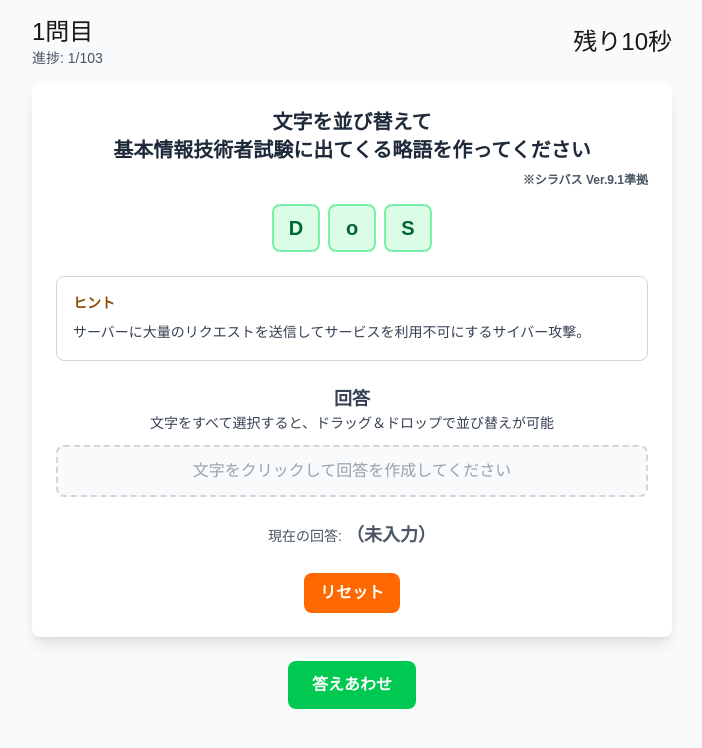
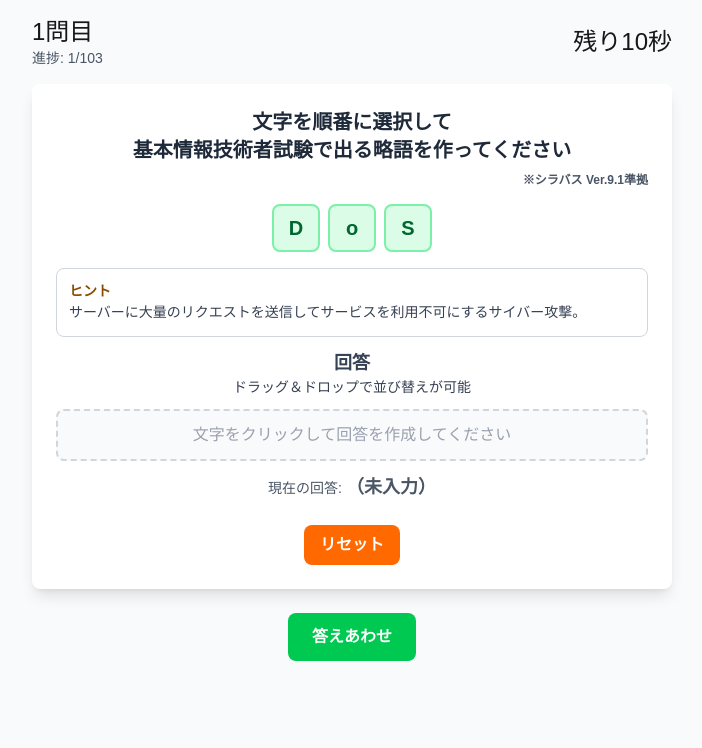
Before and after one commit to koza-ken/shufflemoji, a Next.js app: page /game/fe in a window 1280 px wide. Shown: the top 748 px of the page, without its empty margins (288-990 px from the left). Built offline with nearby package versions, Linux system fonts and the light colour scheme.

Commit message:
fix:言葉遣いや間隔等微修正

```diff
--- a/app/page.tsx
+++ b/app/page.tsx
@@ -27,12 +27,12 @@ export default function TopPage() {
               シャッフルもじ
             </h1>
             <p className="text-lg text-gray-600 mb-8">
-              プログラミング用語の並び替えゲームです
+              バラバラになった文字の並び替えゲーム
             </p>
 
             <div className="space-y-8">
               <div className="mt-10">
-                <p className="text-2xl font-bold">ゲーム開始</p>
+                <p className="text-2xl font-bold">モード選択</p>
                 <div className="flex justify-center gap-4 mt-4">
                   <ModeButton
                     mode="html-css"
@@ -61,7 +61,7 @@ export default function TopPage() {
                     onClick={() => setIsGuideModalOpen(true)}
                     className="w-40 bg-blue-500 hover:bg-blue-600 text-white font-bold py-2 px-6 rounded text-center"
                   >
-                    使い方
+                    遊び方
                   </button>
                   <Link
                     href="/ranking"
--- a/components/game/Answer.tsx
+++ b/components/game/Answer.tsx
@@ -28,9 +28,9 @@ export const Answer = ({
   }: AnswerProps) => {
 
   return (
-    <div className="mb-6">
+    <div className="mb-2">
       <h3 className="text-lg font-semibold text-gray-700 text-center">回答</h3>
-      <p className="text-sm mb-3 text-center text-gray-700">文字をすべて選択すると、ドラッグ＆ドロップで並び替えが可能</p>
+      <p className="text-sm mb-3 text-center text-gray-700">ドラッグ＆ドロップで並び替えが可能</p>
       <div
         className="flex justify-center items-center gap-2 min-h-[3rem] p-3 bg-gray-50 border-2 border-dashed border-gray-300 rounded-lg"
       >
--- a/components/game/FEQuestion.tsx
+++ b/components/game/FEQuestion.tsx
@@ -9,13 +9,13 @@ export const FEQuestion = ({ allChars, handleCharClick }: FEQuestionProps) => {
   return (
     <>
       <h2 className="text-xl font-semibold text-gray-800 mb-4 text-center">
-        <p>文字を並び替えて</p>
-        <p>基本情報技術者試験に出てくる略語を作ってください</p>
+        <p>文字を順番に選択して</p>
+        <p>基本情報技術者試験で出る略語を作ってください</p>
         <p className="text-xs text-gray-600 mt-2 text-right">※シラバス Ver.9.1準拠</p>
       </h2>
 
       {/* 利用可能な文字を表示（固定位置） */}
-      <div className="flex justify-center gap-2 mb-6">
+      <div className="flex justify-center gap-2 mb-4">
         {allChars.map((charObj) => (
           <div
             key={charObj.id}
--- a/components/game/HTMLCSSQuestion.tsx
+++ b/components/game/HTMLCSSQuestion.tsx
@@ -11,12 +11,12 @@ export const HTMLCSSQuestion = ({ allChars, handleCharClick }: HTMLCSSQuestionPr
   return (
     <>
       <h2 className="text-xl font-semibold text-gray-800 mb-4 text-center">
-        <p>文字を並び替えて</p>
-        <p>正しいHTML/CSS用語を作ってください</p>
+        <p>文字を順番に選択して</p>
+        <p>HTML/CSSの用語を作ってください</p>
       </h2>
 
       {/* 利用可能な文字を表示（固定位置） */}
-      <div className="flex justify-center gap-2 mb-6">
+      <div className="flex justify-center gap-2 mb-4">
         {allChars.map((charObj) => (
           <div
             key={charObj.id}
--- a/components/game/Hint.tsx
+++ b/components/game/Hint.tsx
@@ -17,7 +17,7 @@ export const Hint = ({ word }: HintProps) => {
     return null;
   }
   return (
-    <div className="bg-white rounded-lg border border-gray-300 p-4 mb-6">
+    <div className="bg-white rounded-lg border border-gray-300 p-3 mb-3">
       <div className="flex items-start gap-3">
         {/* ヒントアイコン */}
         {/* <div className="flex-shrink-0 w-5 h-5 bg-yellow-500 rounded-full flex items-center justify-center">
@@ -26,7 +26,7 @@ export const Hint = ({ word }: HintProps) => {
 
         {/* ヒント内容 */}
         <div className="flex-1">
-          <h3 className="text-yellow-800 font-semibold text-sm mb-2">ヒント</h3>
+          <h3 className="text-yellow-800 font-semibold text-sm">ヒント</h3>
           <p className="text-gray-700 text-sm leading-relaxed">{word.hint}</p>
 
           {/* カテゴリ表示 */}
--- a/components/game/RubyQuestion.tsx
+++ b/components/game/RubyQuestion.tsx
@@ -11,12 +11,12 @@ export const RubyQuestion = ({ allChars, handleCharClick }: RubyQuestionProps) =
   return (
     <>
       <h2 className="text-xl font-semibold text-gray-800 mb-4 text-center">
-        <p>文字を並び替えて</p>
-        <p>正しいRubyのメソッドを作ってください</p>
+        <p>文字を順番に選択して</p>
+        <p>Rubyの用語を作ってください</p>
       </h2>
 
       {/* 利用可能な文字を表示（固定位置） */}
-      <div className="flex justify-center gap-2 mb-6">
+      <div className="flex justify-center gap-2 mb-4">
         {allChars.map((charObj) => (
           <div
             key={charObj.id}
```
